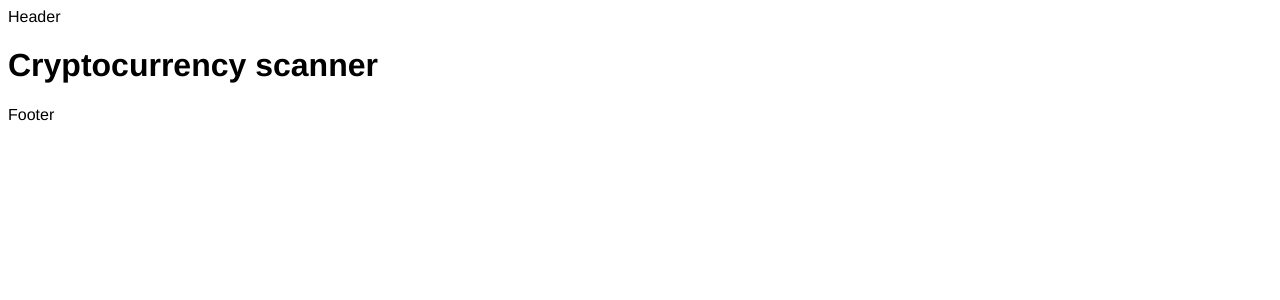
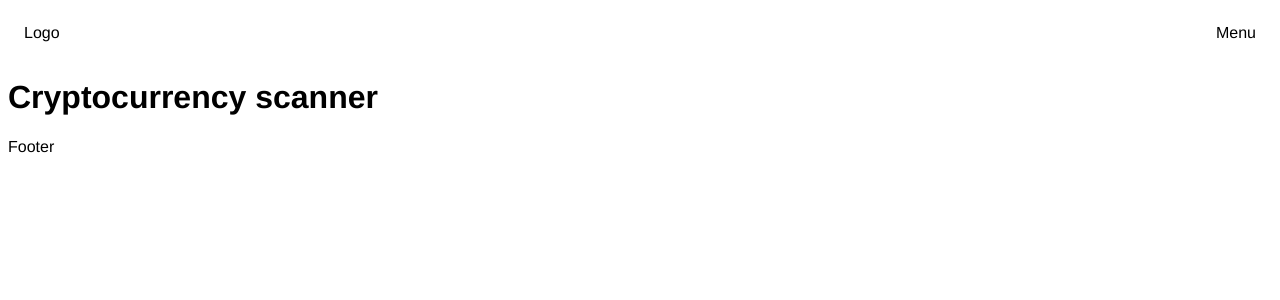
Before and after one commit to kapantzak/cryptocurrency-scanner, a Next.js app: page / in a window 1280 px wide. Shown: the top 300 px of the page. Built offline with nearby package versions, Linux system fonts and the light colour scheme.

Commit message:
Add header component

```diff
--- a/components/BaseLayout.js
+++ b/components/BaseLayout.js
@@ -1,4 +1,5 @@
 import Head from "next/head";
+import Header from "./Header";
 
 const BaseLayout = ({ children }) => {
   return (
@@ -11,7 +12,7 @@ const BaseLayout = ({ children }) => {
         />
         <link rel="icon" href="/favicon.ico" />
       </Head>
-      <header>Header</header>
+      <Header />
       <main>{children}</main>
       <footer>Footer</footer>
     </>
--- /dev/null
+++ b/components/Header.js
@@ -0,0 +1,19 @@
+import styled from "styled-components";
+
+const HeaderWrapper = styled.header`
+  display: flex;
+  align-items: center;
+  justify-content: space-between;
+  padding: 1rem;
+`;
+
+const Header = () => {
+  return (
+    <HeaderWrapper>
+      <div>Logo</div>
+      <nan>Menu</nan>
+    </HeaderWrapper>
+  );
+};
+
+export default Header;
```
